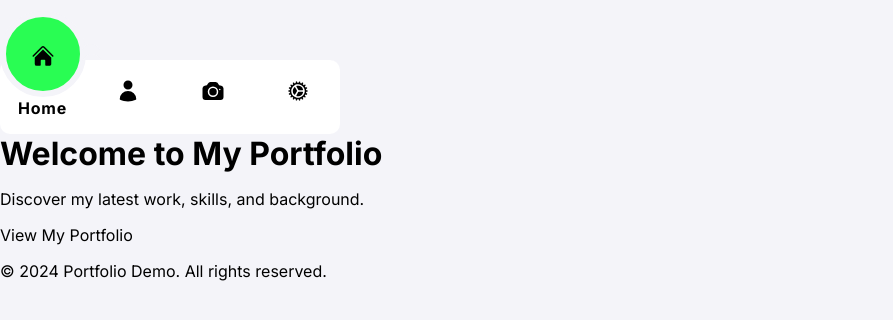
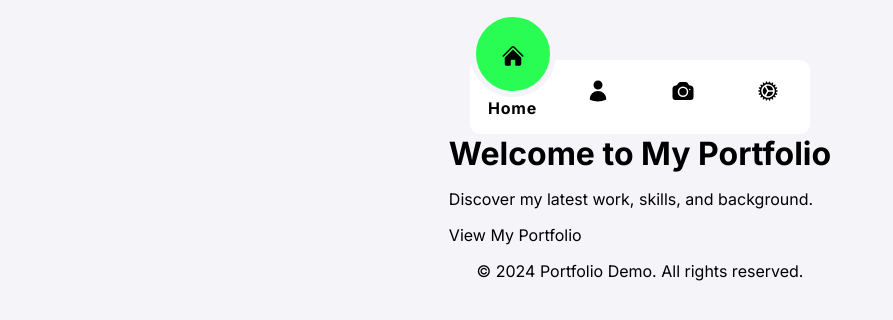
Before and after one commit to MasindeOdera/portfolio-demo, a Next.js app: page / in a window 1280 px wide. Shown: the top 320 px of the page, without its empty margins (0-893 px from the left). Built offline with nearby package versions, Linux system fonts and the light colour scheme.

Commit message:
Updated global styling

```diff
--- a/app/styles/global.ts
+++ b/app/styles/global.ts
@@ -6,6 +6,9 @@ export const GlobalStyle = createGlobalStyle`
     padding: 0;
     font-family: 'Inter', sans-serif;
     background-color: #f4f4f9;
+    display: flex;
+    flex-direction: column;
+    align-items: center;
   }
 
   a {
```
